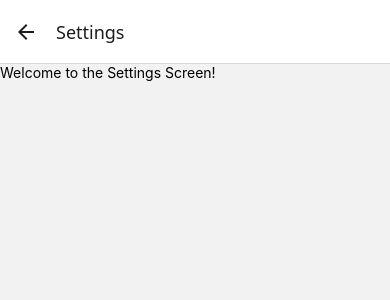
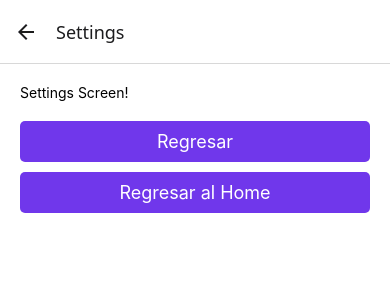
Before and after one commit to LucasMJuarez/react-native-navigation, a React Native app: screen /Settings in a window 390 px wide. Shown: the top 300 px of the page. Built offline with nearby package versions, Linux system fonts and the light colour scheme.

Commit message:
add stack actions poptotop

```diff
--- a/src/presentation/screens/settings/SettingsScreen.tsx
+++ b/src/presentation/screens/settings/SettingsScreen.tsx
@@ -1,12 +1,21 @@
 import React from 'react'
 import { Text, View } from 'react-native'
+import { globalStyles } from '../../themes/theme'
+import { PrimaryButton } from '../../components/shared/PrimaryButton'
+import { StackActions, useNavigation } from '@react-navigation/native'
 
 const SettingsScreen = () => {
+
+
+  const navigator = useNavigation()
   return (
-    <View>
-      <Text>
-        Welcome to the Settings Screen!
+    <View style={globalStyles.container}>
+      <Text style={{marginBottom:20}}>
+        Settings Screen!
       </Text>
+      <PrimaryButton label='Regresar' onPress={() => navigator.goBack()} />
+      <PrimaryButton label='Regresar al Home' onPress={() => navigator.dispatch(StackActions.popToTop())} />
+
     </View>
   )
 }
```
